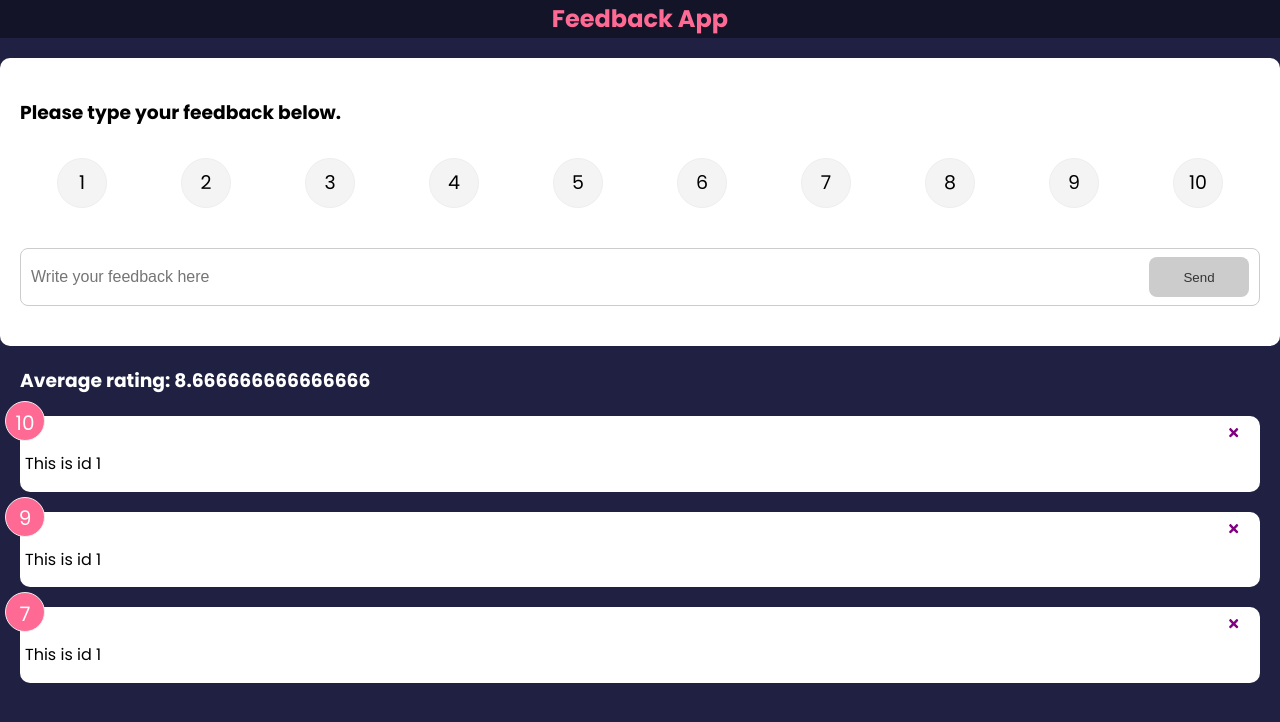
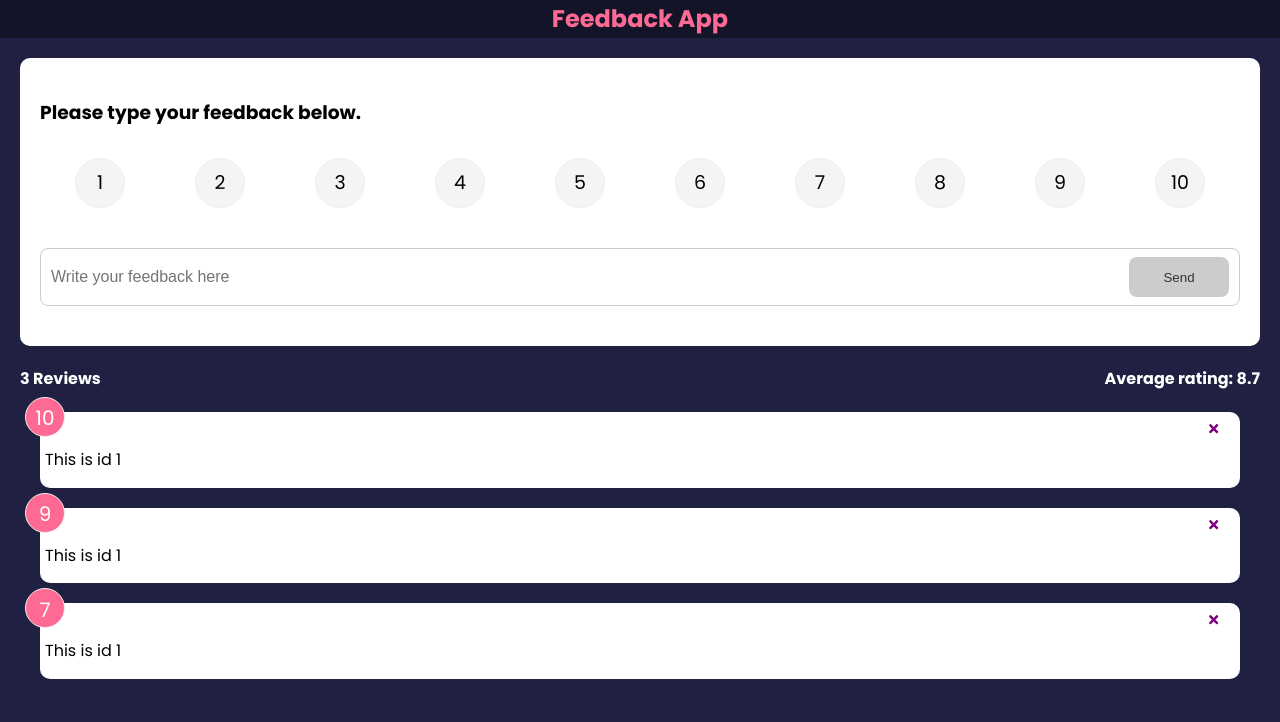
Before and after one commit to JiwanChaudhary/feedback, a React (Create React App) app: page / in a window 1280 px wide. Shown: the top 722 px of the page. Built offline with nearby package versions, Linux system fonts and the light colour scheme; a web font is replaced by a local one.

Commit message:
FeedbackStats updated

```diff
--- a/src/components/FeedbackForm.jsx
+++ b/src/components/FeedbackForm.jsx
@@ -29,10 +29,10 @@ const FeedbackForm = ({ addFeedback }) => {
   }
 
   function handleSubmit(e) {
-    e.preventDefault();
+    e.preventDefault(isDisabled(true));
     addFeedback({ text, rating });
     setText("");
-    setRating(null);
+    setRating("");
   }
 
   return (
--- a/src/components/FeedbackStats.jsx
+++ b/src/components/FeedbackStats.jsx
@@ -3,16 +3,24 @@ import PropTypes from "prop-types";
 import {
   WrapperFeedbackStats,
   AverageRating,
+  TotalRating,
 } from "../styledComponents/FeedbackStats.styled";
 
 const FeedbackStats = ({ feedback }) => {
-  const average =
-    feedback.reduce((acc, cur) => acc + cur.rating, 0) / feedback.length;
-  console.log(average);
+  let average =
+    feedback.reduce((acc, cur) => {
+
+      return Number(acc) + Number(cur.rating);
+    }, 0) / feedback.length;
+
+  average = average.toFixed(1);
 
   return (
     <WrapperFeedbackStats>
-      <AverageRating>Average rating: {average}</AverageRating>
+      <TotalRating>{feedback.length} Reviews</TotalRating>
+      <AverageRating>
+        Average rating: {isNaN(average) ? 0 : average}
+      </AverageRating>
     </WrapperFeedbackStats>
   );
 };
--- a/src/components/RatingSelect.jsx
+++ b/src/components/RatingSelect.jsx
@@ -2,7 +2,7 @@ import React, { useState } from "react";
 import {Ul, Li, Input, Label} from "../styledComponents/RatingSelect.styled"
 
 function RatingSelect({ select }) {
-  const [selected, setSelected] = useState(null);
+  const [selected, setSelected] = useState('');
 
   function handleChange(e) {
     setSelected(e.target.value);
--- a/src/styledComponents/Feedback.styled.js
+++ b/src/styledComponents/Feedback.styled.js
@@ -7,7 +7,7 @@ padding: 0 20px;
 export const Card = styled.div`
   background-color: #fff;
   color: #333;
-  margin: 20px 0;
+  margin: 20px 20px;
   border-radius: 10px;
   position: relative;
 `;
--- a/src/styledComponents/FeedbackStats.styled.js
+++ b/src/styledComponents/FeedbackStats.styled.js
@@ -6,6 +6,15 @@ export const WrapperFeedbackStats = styled.div`
   justify-content: space-between;
   align-items: center;
   padding-left: 20px;
+  padding-right: 20px;
 `;
 
-export const AverageRating = styled.h3``;
+export const AverageRating = styled.div`
+  font-weight: bold;
+  font-size: 1rem;
+`;
+
+export const TotalRating = styled.div`
+  font-weight: bold;
+  font-size: 1rem;
+`;
--- a/src/styledComponents/RatingSelect.styled.js
+++ b/src/styledComponents/RatingSelect.styled.js
@@ -27,20 +27,19 @@ export const Li = styled.li`
   border: 1px #eee solid;
   transition: 0.3s;
 
-  @media screen and (max-width: 600px) {
-    margin: 10px 3px;
-  }
-
   &:hover {
     background: #ff6a95;
     color: #fff;
+  }
+
+  @media screen and (max-width: 600px) {
+    margin: 10px 3px;
   }
 `;
 export const Input = styled.input`
   flex-grow: 2;
   border: none;
   font-size: 16px;
-
 `;
 
 export const Label = styled.label`
@@ -53,5 +52,4 @@ export const Label = styled.label`
   border-radius: 50%;
   transform: translate(-50%, -50%);
   cursor: pointer;
-
 `;
```
